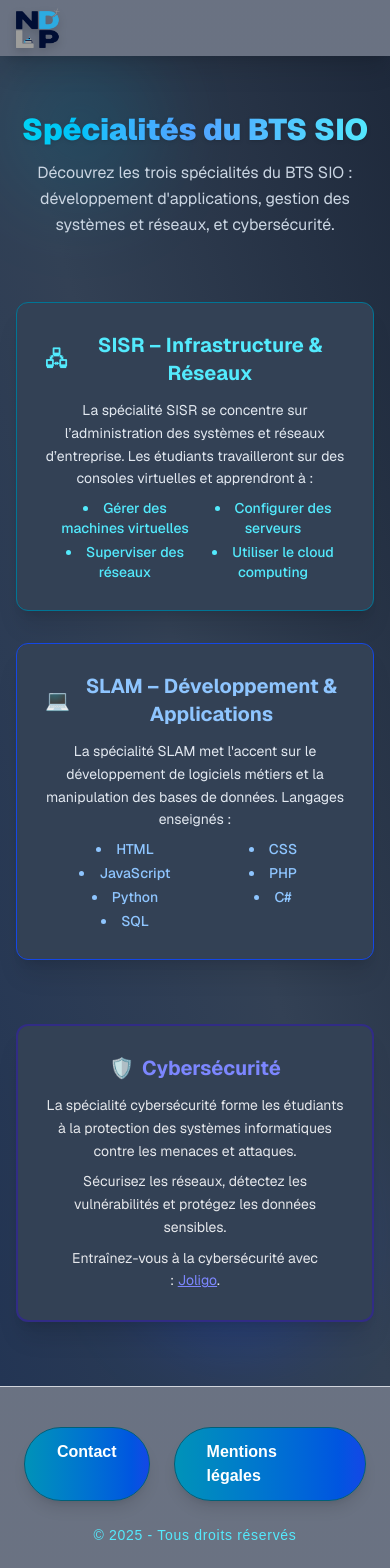
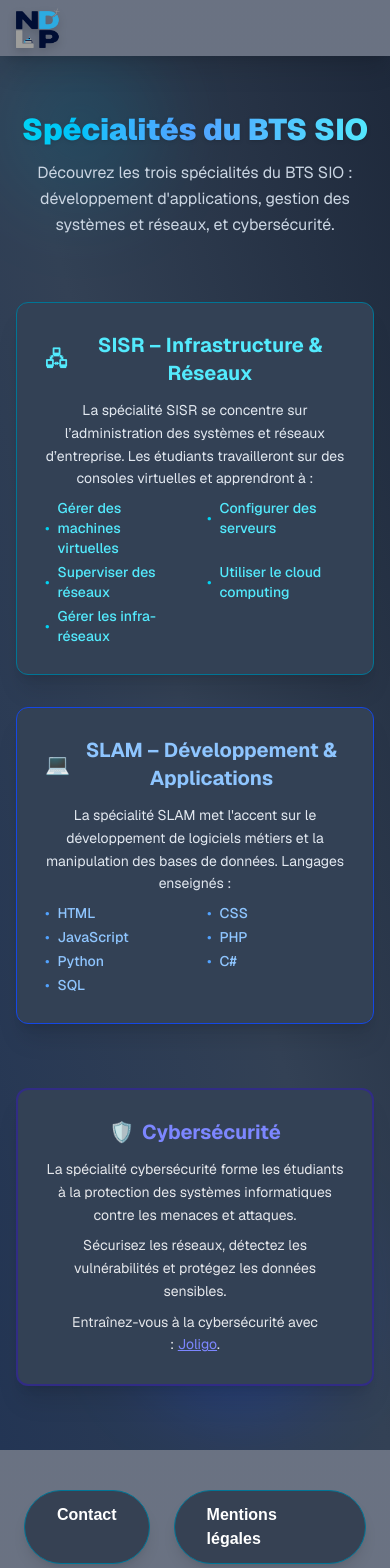
Before and after one commit to KLenesley/ApplicationBTS-SIO, a Next.js app: page /specialites in a window 390 px wide. Shown: the top 1568 px of the page. Built offline with nearby package versions, Linux system fonts and the light colour scheme.

Commit message:
MAJ 13/05/2025 BF encore

```diff
--- a/src/app/prepa/page.tsx
+++ b/src/app/prepa/page.tsx
@@ -23,32 +23,32 @@ export default function Prepa() {
 
         {/* Matières */}
         <div className="grid grid-cols-1 md:grid-cols-2 gap-8">
-          <div className="flex-1 bg-[#334155] border border-cyan-700 rounded-xl shadow-xl hover:shadow-cyan-700 transition-all duration-300 hover:scale-105 p-7 text-center">
-            <h2 className="text-xl font-bold text-cyan-300 mb-3 flex items-center gap-2 justify-center">
+          <div className="flex-1 bg-[#334155] border border-red-700 rounded-xl shadow-xl hover:shadow-red-700 transition-all duration-300 hover:scale-105 p-7 text-center">
+            <h2 className="text-xl font-bold text-red-300 mb-3 flex items-center gap-2 justify-center">
               <span>∑</span> Mathématiques
             </h2>
             <p className="text-slate-200 text-sm leading-relaxed">
               Compréhension approfondie et complexes des concepts comme les exponentiels, logarithmes et probabilités.
             </p>
           </div>
-          <div className="flex-1 bg-[#334155] border border-blue-700 rounded-xl shadow-xl hover:shadow-blue-700 transition-all duration-300 hover:scale-105 p-7 text-center">
-            <h2 className="text-xl font-bold text-blue-300 mb-3 flex items-center gap-2 justify-center">
+          <div className="flex-1 bg-[#334155] border border-indigo-700 rounded-xl shadow-xl hover:shadow-indigo-700 transition-all duration-300 hover:scale-105 p-7 text-center">
+            <h2 className="text-xl font-bold text-indigo-300 mb-3 flex items-center gap-2 justify-center">
               <span>⚡</span> Physique
             </h2>
             <p className="text-slate-200 text-sm leading-relaxed">
               Branche plus scientifique abordant le thème de l'électrocinétique.
             </p>
           </div>
-          <div className="flex-1 bg-[#334155] border border-green-700 rounded-xl shadow-xl hover:shadow-green-700 transition-all duration-300 hover:scale-105 p-7 text-center">
-            <h2 className="text-xl font-bold text-green-300 mb-3 flex items-center gap-2 justify-center">
+          <div className="flex-1 bg-[#334155] border border-gray-700 rounded-xl shadow-xl hover:shadow-gray-700 transition-all duration-300 hover:scale-105 p-7 text-center">
+            <h2 className="text-xl font-bold text-gray-300 mb-3 flex items-center gap-2 justify-center">
               <span>💬</span> Humanités
             </h2>
             <p className="text-slate-200 text-sm leading-relaxed">
               Développement des compétences en communication orale afin de débattre sur un sujet et révision de la syntaxe française afin d'avoir une certification.
             </p>
           </div>
-          <div className="flex-1 bg-[#334155] border border-yellow-700 rounded-xl shadow-xl hover:shadow-yellow-700 transition-all duration-300 hover:scale-105 p-7 text-center">
-            <h2 className="text-xl font-bold text-yellow-300 mb-3 flex items-center gap-2 justify-center">
+          <div className="flex-1 bg-[#334155] border border-green-700 rounded-xl shadow-xl hover:shadow-green-700 transition-all duration-300 hover:scale-105 p-7 text-center">
+            <h2 className="text-xl font-bold text-green-300 mb-3 flex items-center gap-2 justify-center">
               <span>🌍</span> Anglais
             </h2>
             <p className="text-slate-200 text-sm leading-relaxed">
--- a/src/app/specialites/page.tsx
+++ b/src/app/specialites/page.tsx
@@ -32,12 +32,13 @@ export default function Specialites() {
             <p className="text-slate-200 text-sm leading-relaxed mb-2">
               La spécialité SISR se concentre sur l’administration des systèmes et réseaux d’entreprise. Les étudiants travailleront sur des consoles virtuelles et apprendront à :
             </p>
-            <ul className="mt-2 grid grid-cols-2 gap-1 text-cyan-300 text-sm font-medium list-disc list-inside pl-2">
-              <li>Gérer des machines virtuelles</li>
-              <li>Configurer des serveurs</li>
-              <li>Superviser des réseaux</li>
-              <li>Utiliser le cloud computing</li>
-            </ul>
+            <div className="grid grid-cols-2 gap-x-6 gap-y-1 items-start mt-2 text-cyan-300 text-sm font-medium text-left">
+              <div className="flex items-center gap-2"><span className="text-cyan-400">•</span> Gérer des machines virtuelles</div>
+              <div className="flex items-center gap-2"><span className="text-cyan-400">•</span> Configurer des serveurs</div>
+              <div className="flex items-center gap-2"><span className="text-cyan-400">•</span> Superviser des réseaux</div>
+              <div className="flex items-center gap-2"><span className="text-cyan-400">•</span> Utiliser le cloud computing</div>
+              <div className="flex items-center gap-2"><span className="text-cyan-400">•</span> Gérer les infra-réseaux</div>
+            </div>
           </div>
 
           {/* SLAM */}
@@ -48,15 +49,15 @@ export default function Specialites() {
             <p className="text-slate-200 text-sm leading-relaxed mb-2">
               La spécialité SLAM met l'accent sur le développement de logiciels métiers et la manipulation des bases de données. Langages enseignés :
             </p>
-            <ul className="mt-2 grid grid-cols-2 sm:grid-cols-3 gap-1 text-blue-300 text-sm font-medium list-disc list-inside pl-2">
-              <li>HTML</li>
-              <li>CSS</li>
-              <li>JavaScript</li>
-              <li>PHP</li>
-              <li>Python</li>
-              <li>C#</li>
-              <li>SQL</li>
-            </ul>
+            <div className="grid grid-cols-2 gap-x-6 gap-y-1 items-start mt-2 text-blue-300 text-sm font-medium text-left">
+              <div className="flex items-center gap-2"><span className="text-blue-400">•</span> HTML</div>
+              <div className="flex items-center gap-2"><span className="text-blue-400">•</span> CSS</div>
+              <div className="flex items-center gap-2"><span className="text-blue-400">•</span> JavaScript</div>
+              <div className="flex items-center gap-2"><span className="text-blue-400">•</span> PHP</div>
+              <div className="flex items-center gap-2"><span className="text-blue-400">•</span> Python</div>
+              <div className="flex items-center gap-2"><span className="text-blue-400">•</span> C#</div>
+              <div className="flex items-center gap-2"><span className="text-blue-400">•</span> SQL</div>
+            </div>
           </div>
         </div>
 
--- a/src/components/headfoot/foot.tsx
+++ b/src/components/headfoot/foot.tsx
@@ -1,18 +1,18 @@
 export default function Foot() {
     return (
-        <footer className="bg-gradient-to-r from-gray-500 via-gray-500 to-gray-500 text-white py-10 mt-auto w-full shadow-2xl border-t border-gray-300">
+        <footer className="bg-gradient-to-r from-gray-500 via-gray-500 to-gray-500 text-white py-10 mt-auto w-full shadow-2xl">
             <div className="w-full max-w-5xl mx-auto px-6">
                 <div className="flex flex-col sm:flex-row justify-between items-center gap-6">
                     <div className="flex gap-6">
                         <a
                             href="https://ndlpavranches.fr/contact/"
-                            className="px-8 py-3 rounded-full bg-gradient-to-r from-cyan-600 to-blue-700 hover:from-cyan-700 hover:to-blue-800 text-white font-semibold shadow-lg border border-cyan-800 transition-all duration-300 transform hover:scale-105"
+                            className="px-8 py-3 rounded-full bg-gray-700 hover:bg-cyan-600 text-white font-semibold shadow-lg border border-cyan-700 transition-all duration-300 transform hover:scale-105"
                         >
                             Contact
                         </a>
                         <a
                             href="/mentions"
-                            className="px-8 py-3 rounded-full bg-gradient-to-r from-cyan-600 to-blue-700 hover:from-cyan-700 hover:to-blue-800 text-white font-semibold shadow-lg border border-cyan-800 transition-all duration-300 transform hover:scale-105"
+                            className="px-8 py-3 rounded-full bg-gray-700 hover:bg-cyan-600 text-white font-semibold shadow-lg border border-cyan-700 transition-all duration-300 transform hover:scale-105"
                         >
                             Mentions légales
                         </a>
```
Lines whose indentation alone changed are shown as unchanged.
